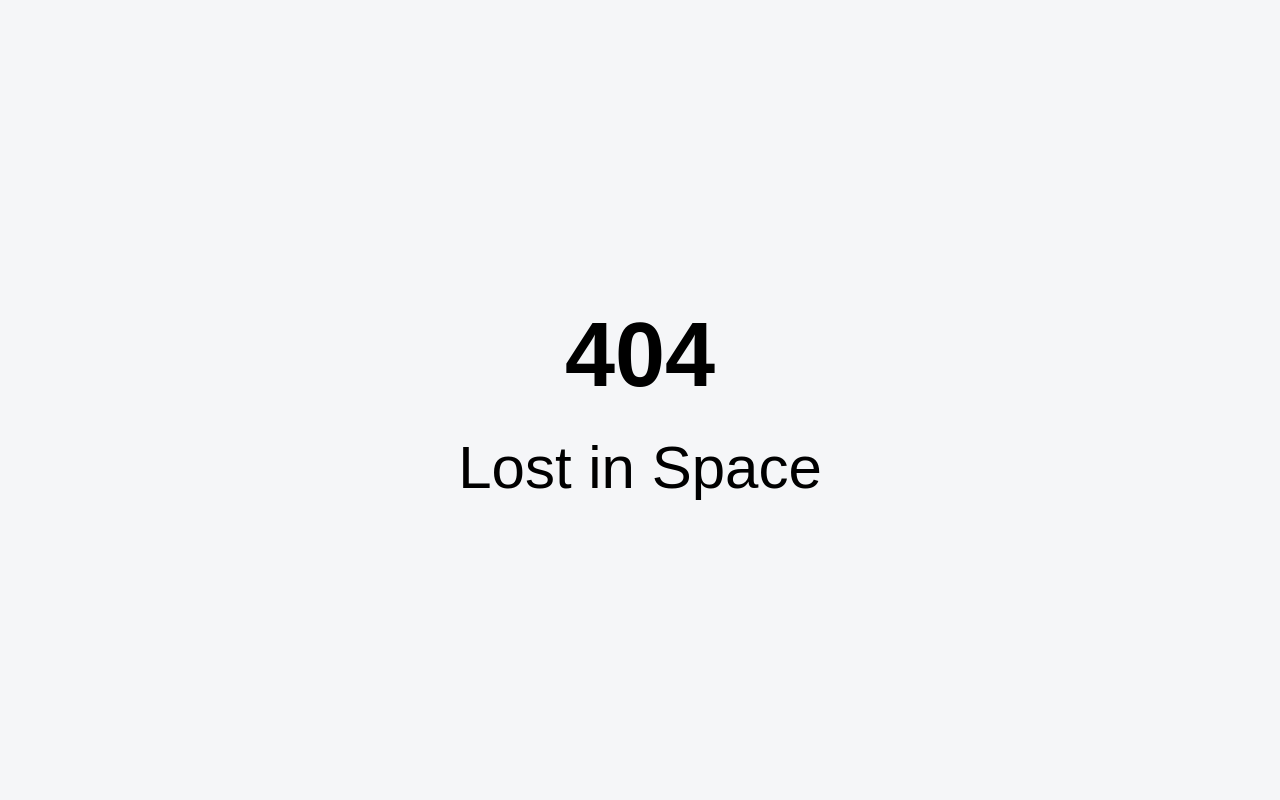
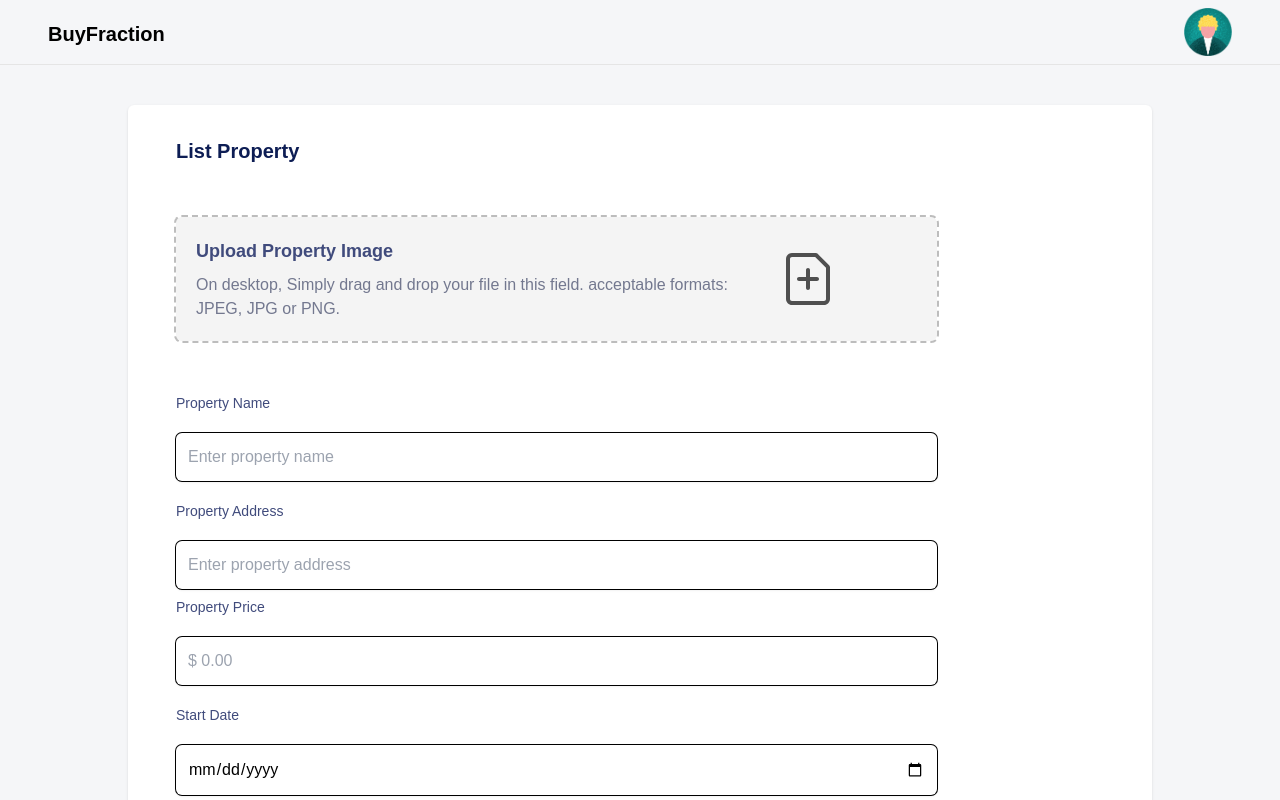
Before and after one commit to PropertyList/frontend, a React (Create React App) app: page /list in a window 1280 px wide. Before the commit this address had no page. Shown: the top 800 px of the page. Built offline with nearby package versions, Linux system fonts and the light colour scheme.

Commit message:
:art: Added liat page

```diff
--- a/src/components/ListProperty.jsx
+++ /dev/null
@@ -1,7 +0,0 @@
-import React from "react";
-
-const ListProperty = () => {
-  return <div>ListProperty</div>;
-};
-
-export default ListProperty;
--- a/src/pages/Index.jsx
+++ b/src/pages/Index.jsx
@@ -7,6 +7,7 @@ import Login from "./Login";
 import NotFound from "./404";
 import BuyOptions from "./BuyOptions";
 import Seller from "./Seller";
+import ListProperty from "./ListProperty";
 const Index = () => {
   return (
     <BrowserRouter>
@@ -18,6 +19,7 @@ const Index = () => {
         <Route path="/login/:id" element={<Login />} />
         <Route path="/*" element={<NotFound />} />
         <Route path="/seller" element={<Seller />} />
+        <Route path="/list" element={<ListProperty />} />
         <Route path="/buyoptions" element={<BuyOptions />} />
       </Routes>
     </BrowserRouter>
--- /dev/null
+++ b/src/pages/ListProperty.jsx
@@ -0,0 +1,88 @@
+import React from "react";
+import ProfilePic from "../assets/profileimg.png";
+import Header from "../components/SellerHeader";
+const ListProperty = () => {
+  return (
+    <div>
+      <Header img={ProfilePic} />
+      <div className="flex flex-col justify-start p-3 bg-white w-[80vw] mx-auto my-10 rounded-md shadow px-12">
+        <h2 className="text-[#0D1D54] font-semibold text-xl my-5 ">
+          List Property
+        </h2>
+        <div className="bg-[#F4F4F4] outline-dashed outline-2 outline-[#bdbdbd] rounded-md flex flex-row p-3 my-8 w-[82%]">
+          <div className="basis-[80%] flex flex-col">
+            <h2 className="mx-2 mt-2 text-[#404B7C] font-[550] text-lg ">
+              Upload Property Image
+            </h2>
+            <p className="text-[#73788F] m-2 ">
+              On desktop, Simply drag and drop your file in this field.
+              acceptable formats: JPEG, JPG or PNG.{" "}
+            </p>
+          </div>
+          <button className="basis-[20%]">
+            <svg
+              width="60"
+              height="60"
+              viewBox="0 0 15 15"
+              className="text-[#000000ac]"
+              xmlns="http://www.w3.org/2000/svg"
+            >
+              <path
+                d="M3.5 2C3.22386 2 3 2.22386 3 2.5V12.5C3 12.7761 3.22386 13 3.5 13H11.5C11.7761 13 12 12.7761 12 12.5V4.70711L9.29289 2H3.5ZM2 2.5C2 1.67157 2.67157 1 3.5 1H9.5C9.63261 1 9.75979 1.05268 9.85355 1.14645L12.7803 4.07322C12.921 4.21388 13 4.40464 13 4.60355V12.5C13 13.3284 12.3284 14 11.5 14H3.5C2.67157 14 2 13.3284 2 12.5V2.5ZM4.75 7.5C4.75 7.22386 4.97386 7 5.25 7H7V5.25C7 4.97386 7.22386 4.75 7.5 4.75C7.77614 4.75 8 4.97386 8 5.25V7H9.75C10.0261 7 10.25 7.22386 10.25 7.5C10.25 7.77614 10.0261 8 9.75 8H8V9.75C8 10.0261 7.77614 10.25 7.5 10.25C7.22386 10.25 7 10.0261 7 9.75V8H5.25C4.97386 8 4.75 7.77614 4.75 7.5Z"
+                fill="currentColor"
+                fill-rule="evenodd"
+                clip-rule="evenodd"
+              ></path>
+            </svg>
+          </button>
+        </div>
+        <label className="text-[#404B7C] font-normal text-sm my-5">
+          Property Name
+        </label>
+        <input
+          type="text"
+          placeholder="Enter property name"
+          className="shadow p-3 rounded-md outline-none w-[82%] ring-1 ring-black"
+        />
+        <label className="text-[#404B7C] font-normal text-sm my-5">
+          Property Address
+        </label>
+        <input
+          type="text"
+          placeholder="Enter property address"
+          className="shadow p-3 rounded-md outline-none w-[82%] ring-1 ring-black"
+        />
+        <label className="text-[#404B7C] font-normal text-sm mt-2 mb-5">
+          Property Price
+        </label>
+        <input
+          type="text"
+          placeholder="$ 0.00"
+          className="shadow p-3 rounded-md outline-none w-[82%] ring-1 ring-black"
+        />
+        <label className="text-[#404B7C] font-normal text-sm my-5">
+          Start Date
+        </label>
+        <input
+          type="date"
+          className="shadow p-3 rounded-md outline-none w-[82%] ring-1 ring-black"
+        />
+        <label className="text-[#404B7C] font-normal text-sm my-5">
+          End Date
+        </label>
+        <input
+          type="date"
+          className="shadow p-3 rounded-md outline-none w-[82%] ring-1 ring-black"
+        />
+        <button
+          className="my-6 p-3 bg-[#6B8418] text-white rounded-xl w-[20%]"
+          onClick={() => {}}
+        >
+          List
+        </button>
+      </div>
+    </div>
+  );
+};
+
+export default ListProperty;
--- a/src/pages/Seller.jsx
+++ b/src/pages/Seller.jsx
@@ -2,7 +2,9 @@ import React from "react";
 import Header from "../components/SellerHeader";
 import ProfilePic from "../assets/profileimg.png";
 import Listings from "../components/MyListings";
+import { useNavigate } from "react-router-dom";
 const Seller = () => {
+  const navigate = useNavigate();
   return (
     <div>
       <Header img={ProfilePic} />
@@ -27,7 +29,12 @@ const Seller = () => {
             <h2 className="text-[#0D1D54] font-semibold text-xl p-3 ">
               Your Listings
             </h2>
-            <button className=" p-3 bg-[#6B8418] text-white rounded-xl mr-5">
+            <button
+              className=" p-3 bg-[#6B8418] text-white rounded-xl mr-5"
+              onClick={() => {
+                navigate("/list");
+              }}
+            >
               Create Listings +
             </button>
           </div>
```
